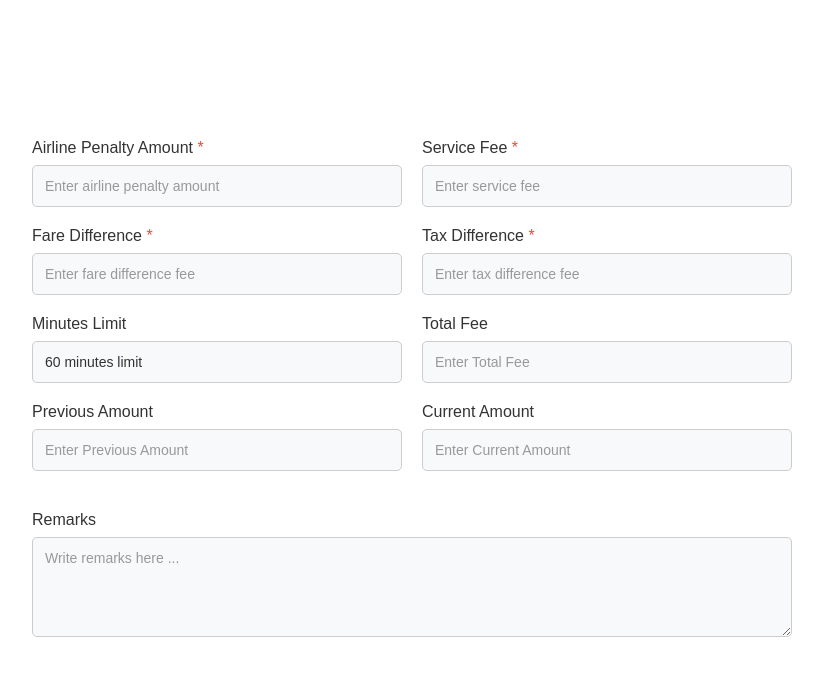
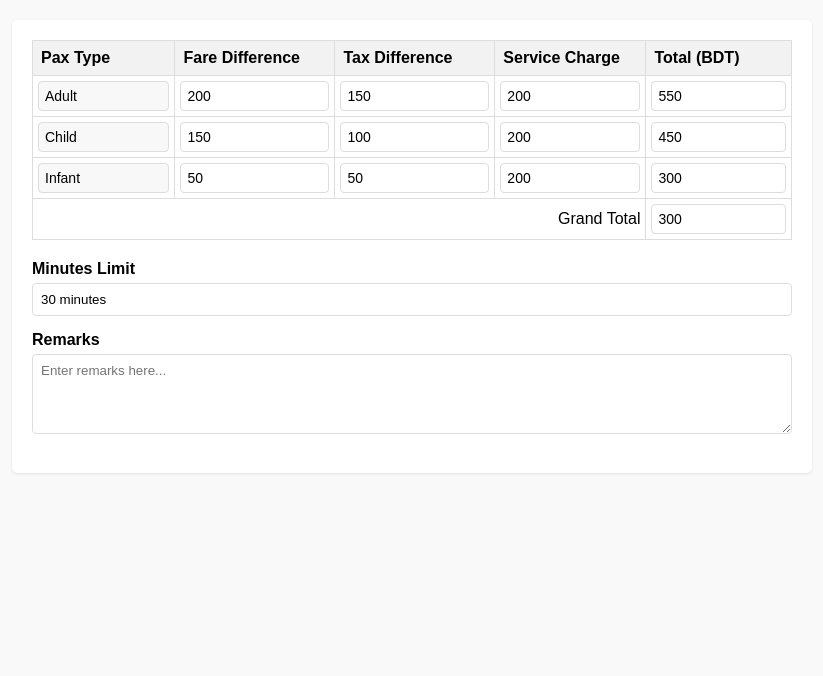
Before and after one commit to mhhasanmehedi/airline-fee-calculator, a plain HTML site: page index.html in a window 1280 px wide. Shown: the whole page, without its empty margins (228-1051 px from the left). Drawn offline with Linux system fonts and the light colour scheme.

Commit message:
Update form

```diff
--- a/index.html
+++ b/index.html
@@ -3,7 +3,7 @@
   <head>
     <meta charset="UTF-8" />
     <meta name="viewport" content="width=device-width, initial-scale=1.0" />
-    <title>Airline Fee Calculator</title>
+    <title>Airline Fee Table</title>
     <style>
       * {
         box-sizing: border-box;
@@ -13,213 +13,173 @@
       }
 
       body {
-        padding: 20px;
-        display: flex;
-        justify-content: center;
-        align-items: center;
-        min-height: 100vh;
-      }
-
-      .form-container {
-        width: 100%;
-        max-width: 800px;
+        background-color: #f9f9f9;
         padding: 20px;
       }
 
-      .form-grid {
-        display: grid;
-        grid-template-columns: 1fr 1fr;
-        gap: 20px;
+      .container {
+        max-width: 800px;
+        margin: 0 auto;
+        background-color: #fff;
+        border-radius: 5px;
+        box-shadow: 0 1px 3px rgba(0, 0, 0, 0.1);
+        padding: 20px;
+      }
+
+      table {
+        width: 100%;
+        border-collapse: collapse;
+        margin-bottom: 20px;
+      }
+
+      th,
+      td {
+        padding: 8px;
+        text-align: left;
+        border: 1px solid #ddd;
+      }
+
+      th {
+        background-color: #f2f2f2;
+        font-weight: bold;
+      }
+
+      td {
+        padding: 5px;
+      }
+
+      .table-input {
+        width: 100%;
+        padding: 6px;
+        border: 1px solid #ddd;
+        border-radius: 4px;
+        font-size: 14px;
+      }
+
+      .pax-type-input {
+        background-color: #f8f8f8;
       }
 
       .form-group {
-        margin-bottom: 20px;
+        margin-bottom: 15px;
       }
 
       .form-label {
         display: block;
-        margin-bottom: 8px;
-        color: #333;
-        font-weight: 500;
-        font-size: 16px;
-      }
-
-      .required::after {
-        content: " *";
-        color: #e74c3c;
+        margin-bottom: 5px;
+        font-weight: bold;
       }
 
       .form-control {
         width: 100%;
-        padding: 12px;
-        border: 1px solid #ccc;
-        border-radius: 5px;
-        background-color: #f8f9fa;
-        font-size: 14px;
-        color: #333;
+        padding: 8px;
+        border: 1px solid #ddd;
+        border-radius: 4px;
       }
 
-      .form-control:focus {
-        outline: none;
-        border-color: #7b9ed8;
-      }
-
-      .form-control::placeholder {
-        color: #999;
-      }
-
-      .form-control[readonly] {
-        background-color: #e9ecef;
-      }
-
-      .spinner-container {
-        position: relative;
-      }
-
-      .spinner-control {
-        padding-right: 40px;
-      }
-
-      .spinner-buttons {
-        position: absolute;
-        right: 0;
-        top: 0;
-        height: 100%;
-        display: flex;
-        flex-direction: column;
-        width: 30px;
-        border-left: 1px solid #ccc;
-      }
-
-      .spinner-button {
-        flex: 1;
-        background: #f1f1f1;
-        border: none;
-        cursor: pointer;
-        display: flex;
-        align-items: center;
-        justify-content: center;
-      }
-
-      .spinner-button:hover {
-        background: #e1e1e1;
-      }
-
-      .spinner-button:first-child {
-        border-bottom: 1px solid #ccc;
-      }
-
-      .remarks-textarea {
-        min-height: 100px;
+      textarea.form-control {
+        min-height: 80px;
         resize: vertical;
       }
 
-      .readonly-field {
-        background-color: #e9ecef;
-        color: #495057;
+      @media (max-width: 600px) {
+        table {
+          font-size: 14px;
         }
 
-      .total-fee {
-        background-color: #e9ecef;
-        font-weight: bold;
-        color: #495057;
+        th,
+        td {
+          padding: 6px 4px;
         }
 
-      @media (max-width: 768px) {
-        .form-grid {
-          grid-template-columns: 1fr;
+        .table-input {
+          padding: 4px;
+          font-size: 13px;
         }
       }
     </style>
   </head>
   <body>
-    <div class="form-container">
-      <div class="form-grid">
-        <div>
-          <div class="form-group">
-            <label class="form-label required">Airline Penalty Amount</label>
+    <div class="container">
+      <!-- Main Table -->
+      <table>
+        <thead>
+          <tr>
+            <th>Pax Type</th>
+            <th>Fare Difference</th>
+            <th>Tax Difference</th>
+            <th>Service Charge</th>
+            <th>Total (BDT)</th>
+          </tr>
+        </thead>
+        <tbody>
+          <tr>
+            <td>
               <input
                 type="text"
-              class="form-control"
-              placeholder="Enter airline penalty amount"
+                class="table-input pax-type-input"
+                value="Adult"
               />
+            </td>
+            <td><input type="number" class="table-input" value="200" /></td>
+            <td><input type="number" class="table-input" value="150" /></td>
+            <td><input type="number" class="table-input" value="200" /></td>
+            <td>
+              <input type="number" class="table-input" value="550" readonly />
+            </td>
+          </tr>
+          <tr>
+            <td>
+              <input
+                type="text"
+                class="table-input pax-type-input"
+                value="Child"
+              />
+            </td>
+            <td><input type="number" class="table-input" value="150" /></td>
+            <td><input type="number" class="table-input" value="100" /></td>
+            <td><input type="number" class="table-input" value="200" /></td>
+            <td>
+              <input type="number" class="table-input" value="450" readonly />
+            </td>
+          </tr>
+          <tr>
+            <td>
+              <input
+                type="text"
+                class="table-input pax-type-input"
+                value="Infant"
+              />
+            </td>
+            <td><input type="number" class="table-input" value="50" /></td>
+            <td><input type="number" class="table-input" value="50" /></td>
+            <td><input type="number" class="table-input" value="200" /></td>
+            <td>
+              <input type="number" class="table-input" value="300" readonly />
+            </td>
+          </tr>
+          <tr>
+            <td colspan="4" style="text-align: right">Grand Total</td>
+            <td>
+              <input type="number" class="table-input" value="300" readonly />
+            </td>
+          </tr>
+        </tbody>
+      </table>
+
+      <!-- Separate Minutes Limit -->
+      <div class="form-group">
+        <label class="form-label">Minutes Limit</label>
+        <input type="text" class="form-control" value="30 minutes" />
       </div>
 
+      <!-- Separate Remarks -->
       <div class="form-group">
-            <label class="form-label required">Fare Difference</label>
-            <input
-              type="text"
-              class="form-control"
-              placeholder="Enter fare difference fee"
-            />
-          </div>
-
-          <div class="form-group">
-            <label class="form-label">Minutes Limit</label>
-            <div class="spinner-container">
-              <input
-                type="text"
-                class="form-control spinner-control"
-                value="60 minutes limit"
-              />
-            </div>
-          </div>
-
-          <div class="form-group">
-            <label class="form-label">Previous Amount</label>
-            <input
-              type="text"
-              class="form-control"
-              placeholder="Enter Previous Amount"
-            />
-          </div>
-        </div>
-
-        <div>
-          <div class="form-group">
-            <label class="form-label required">Service Fee</label>
-            <input
-              type="text"
-              class="form-control"
-              placeholder="Enter service fee"
-            />
-          </div>
-
-          <div class="form-group">
-            <label class="form-label required">Tax Difference</label>
-            <input
-              type="text"
-              class="form-control"
-              placeholder="Enter tax difference fee"
-            />
-          </div>
-
-          <div class="form-group">
-            <label class="form-label">Total Fee</label>
-            <input
-              type="text"
-              class="form-control"
-              placeholder="Enter Total Fee"
-            />
-          </div>
-
-          <div class="form-group">
-            <label class="form-label">Current Amount</label>
-            <input
-              type="text"
-              class="form-control"
-              placeholder="Enter Current Amount"
-            />
-          </div>
-        </div>
-
-        <div class="form-group" style="grid-column: 1 / -1">
         <label class="form-label">Remarks</label>
         <textarea
-            class="form-control remarks-textarea"
-            placeholder="Write remarks here ..."
+          class="form-control"
+          placeholder="Enter remarks here..."
         ></textarea>
-        </div>
       </div>
     </div>
   </body>
```
Also changed, not shown: index3.html (added, +226 -0 lines). Lines whose indentation alone changed are shown as unchanged.
